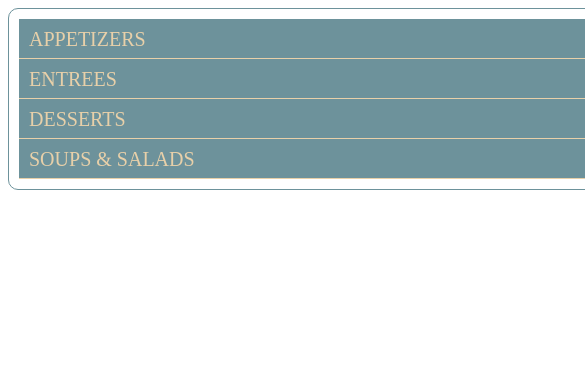
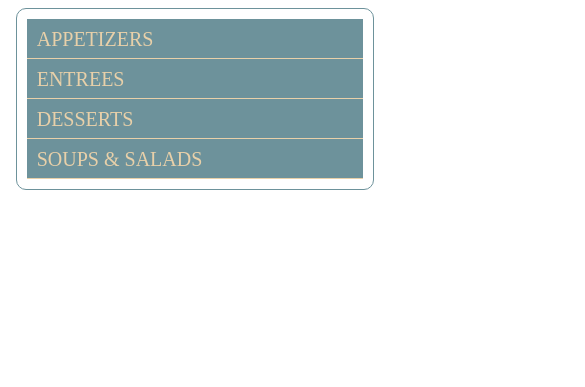
Before and after one commit to hiepvo/accordion-component, a plain HTML site: page index.html in a window 390 px wide. Shown: the top 387 px of the page, 585 px wide, since content can reach past the window. Drawn offline with Linux system fonts and the light colour scheme.

Commit message:
create responsive

```diff
--- a/index.html
+++ b/index.html
@@ -16,6 +16,8 @@
         <p>Chicken Wings (6) - 5.99$</p>
         <p>Calamari - 7.99$</p>
         <p>Garlic breaded pickles - 4.59$</p>
+        <p>Garlic bread pikcile ii kolk fwa jl</p>
+
       </div>
     </li>
     <li>
--- a/main.css
+++ b/main.css
@@ -6,7 +6,9 @@ html {
 .accordion {
   border: 1px solid #6D929B;
   border-radius: 1rem;
-  width: 70rem;
+  width: 90%;
+  max-width: 40rem;
+  margin: 0 auto;
   padding: 1rem;
 }
 
```
